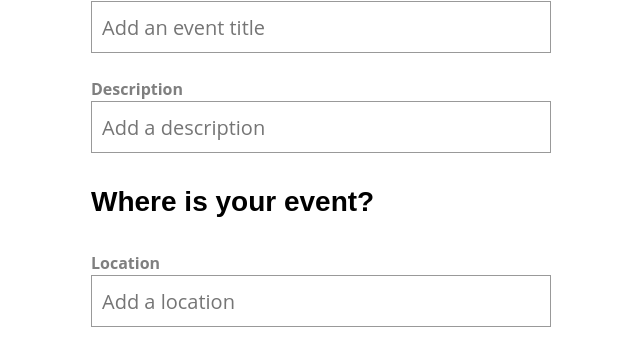
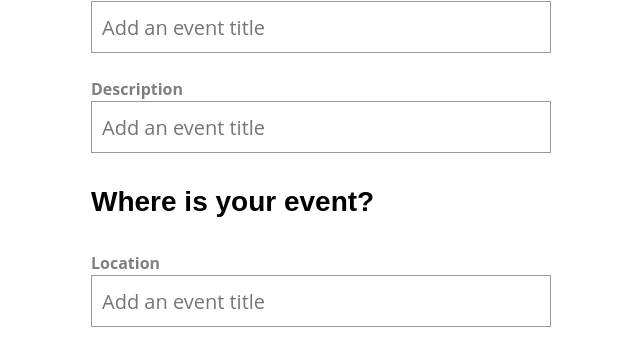
Before and after one commit to faltherr/vue-event-app, a Vue app: page /event/create in a window 1280 px wide. Shown: the part 399-762 px from the top of the page, without its empty margins (319-959 px from the left). Built offline with nearby package versions, Linux system fonts and the light colour scheme.

Commit message:
Add BaseInput

```diff
--- /dev/null
+++ b/src/components/BaseInput.vue
@@ -0,0 +1,32 @@
+<template>
+  <div>
+    <label v-if="label">{{ label }}</label>
+    <!-- The v-model in the consuming component listen to our emitted event and pass the value prop into this base component-->
+    <!-- :value binds to our value prop provided by the form which consumes this component-->
+    <input
+      v-bind="$attrs"
+      :value="value"
+      type="text"
+      placeholder="Add an event title"
+      @input="updateValue"
+    />
+  </div>
+</template>
+
+    <script>
+export default {
+  inheritAttrs: false,
+  props: {
+    label: {
+      type: String,
+      default: '',
+    },
+    value: [String, Number],
+  },
+  methods: {
+    updateValue(event) {
+      this.$emit('inputa', event.target.value)
+    },
+  },
+}
+</script>
--- a/src/views/EventCreate.vue
+++ b/src/views/EventCreate.vue
@@ -8,27 +8,32 @@
       </select>
 
       <h3>Name & describe your event</h3>
-      <div class="field">
-        <label>Title</label>
-        <input v-model="event.title" type="text" placeholder="Add an event title"/>
-      </div>
-
-      <div class="field">
-        <label>Description</label>
-        <input v-model="event.description" type="text" placeholder="Add a description"/>
-      </div>
-
+      <BaseInput
+        v-model="event.title"
+        label="Title"
+        type="text"
+        placeholder="Add an event title"
+        class="field"
+      />
+      <BaseInput
+        v-model="event.description"
+        label="Description"
+        type="text"
+        placeholder="Add a description"
+        class="field"
+      />
       <h3>Where is your event?</h3>
-      <div class="field">
-        <label>Location</label>
-        <input v-model="event.location" type="text" placeholder="Add a location"/>
-      </div>
-
+      <BaseInput
+        v-model="event.location"
+        label="Location"
+        type="text"
+        placeholder="Add a location"
+        class="field"
+      />
       <h3>When is your event?</h3>
-
       <div class="field">
         <label>Date</label>
-        <datepicker v-model="event.date" placeholder="Select a date"/>
+        <datepicker v-model="event.date" placeholder="Select a date" />
       </div>
 
       <div class="field">
@@ -38,7 +43,7 @@
         </select>
       </div>
 
-      <input type="submit" class="button -fill-gradient" value="Submit"/>
+      <BaseButton @click="createEvent" />
     </form>
   </div>
 </template>
@@ -50,7 +55,7 @@ import NProgress from 'nprogress'
 
 export default {
   components: {
-    Datepicker
+    Datepicker,
   },
   data() {
     const times = []
@@ -60,7 +65,7 @@ export default {
     return {
       times,
       categories: this.$store.state.categories,
-      event: this.createFreshEventObject()
+      event: this.createFreshEventObject(),
     }
   },
   methods: {
@@ -71,7 +76,7 @@ export default {
         .then(() => {
           this.$router.push({
             name: 'event-show',
-            params: { id: this.event.id }
+            params: { id: this.event.id },
           })
           this.event = this.createFreshEventObject()
         })
@@ -93,10 +98,10 @@ export default {
         location: '',
         date: '',
         time: '',
-        attendees: []
+        attendees: [],
       }
-    }
-  }
+    },
+  },
 }
 </script>
 
```
